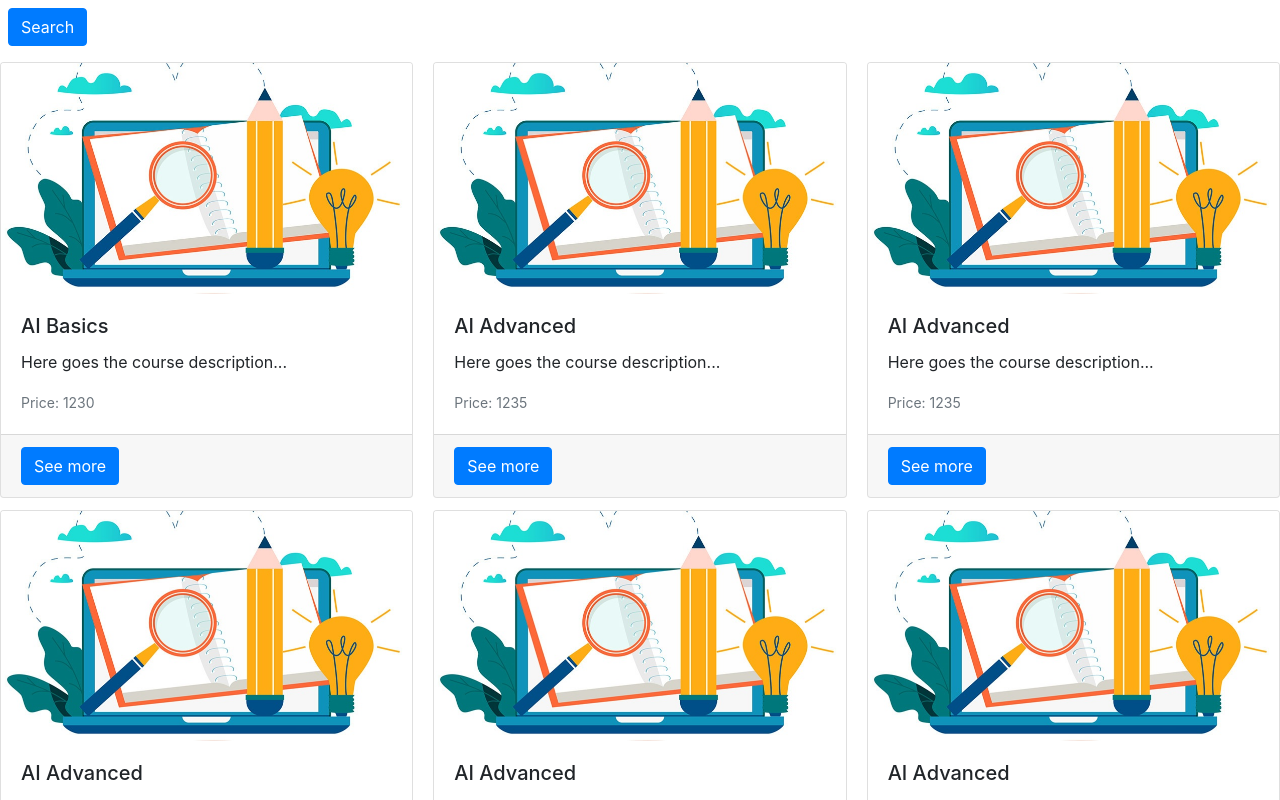
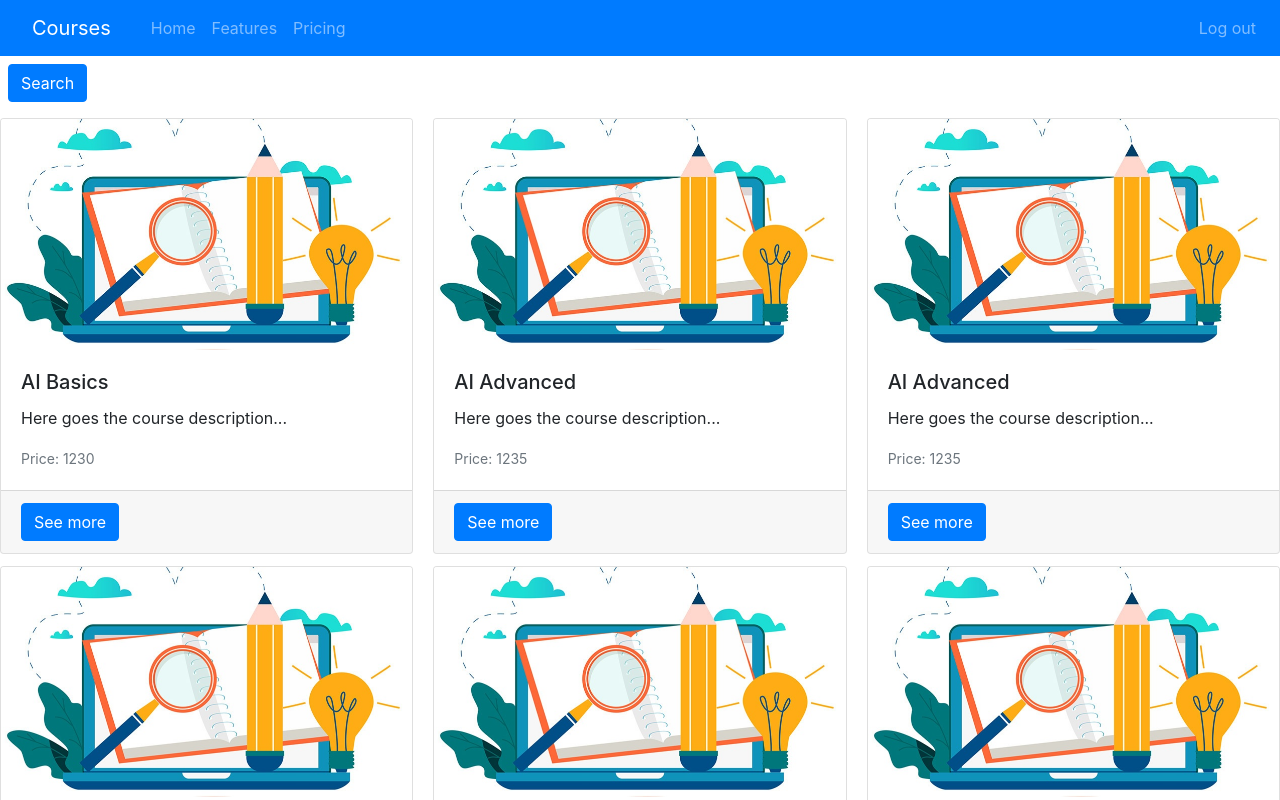
Before and after one commit to qndaa/szbn, a React (Create React App) app in the folder front-end/: page / in a window 1280 px wide. Shown: the top 800 px of the page. Built offline with nearby package versions, Linux system fonts and the light colour scheme.

Commit message:
subscriber layout

```diff
--- /dev/null
+++ b/front-end/src/layouts/subscriberLayout.jsx
@@ -0,0 +1,28 @@
+import React from "react";
+import {Container, Nav, Navbar, NavLink} from "react-bootstrap";
+
+class SubscriberLayout extends React.Component {
+    render() {
+        return(
+            <Container fluid className={'p-0'}>
+                <Navbar collapseOnSelect expand="lg" bg={'primary'} variant="dark">
+                    <Navbar.Brand as={NavLink} to='/'>Courses</Navbar.Brand>
+                    <Nav className="mr-auto">
+                        <Nav.Link href="#home">Home</Nav.Link>
+                        <Nav.Link href="#features">Features</Nav.Link>
+                        <Nav.Link href="#pricing">Pricing</Nav.Link>
+                    </Nav>
+                    <Navbar.Collapse id="responsive-navbar-nav">
+                        <Nav className="mr-auto"/>
+                        <Nav>
+                            <Nav.Link>Log out</Nav.Link>
+                        </Nav>
+                    </Navbar.Collapse>
+                </Navbar>
+                {this.props.children}
+            </Container>
+        )
+    }
+}
+
+export default SubscriberLayout
--- a/front-end/src/pages/userHome.jsx
+++ b/front-end/src/pages/userHome.jsx
@@ -1,6 +1,7 @@
 import React from "react";
 import CourseListing from "../components/courses/courseListing";
 import CourseSearchPane from "../components/courses/courseSearchPane";
+import SubscriberLayout from "../layouts/subscriberLayout";
 
 class UserHome extends React.Component {
     constructor(props) {
@@ -49,10 +50,10 @@ class UserHome extends React.Component {
 
     render() {
         return (
-            <>
-            <CourseSearchPane/>
-            <CourseListing courses={this.state.courses}/>
-            </>
+            <SubscriberLayout>
+                <CourseSearchPane/>
+                <CourseListing courses={this.state.courses}/>
+            </SubscriberLayout>
         )
     }
 }
```
